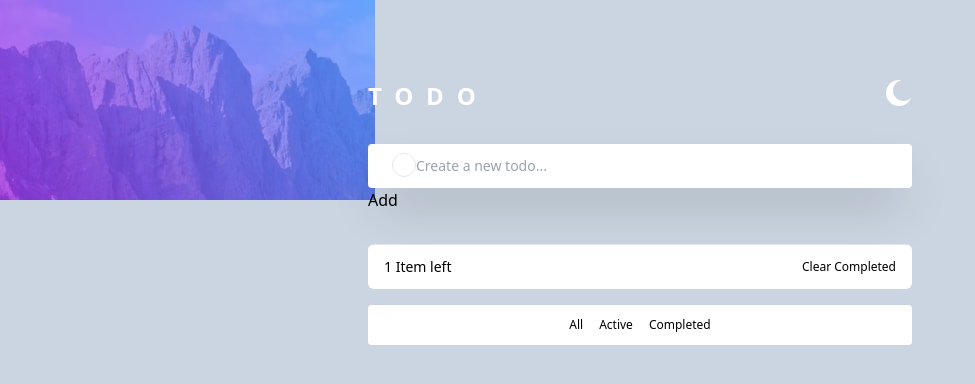
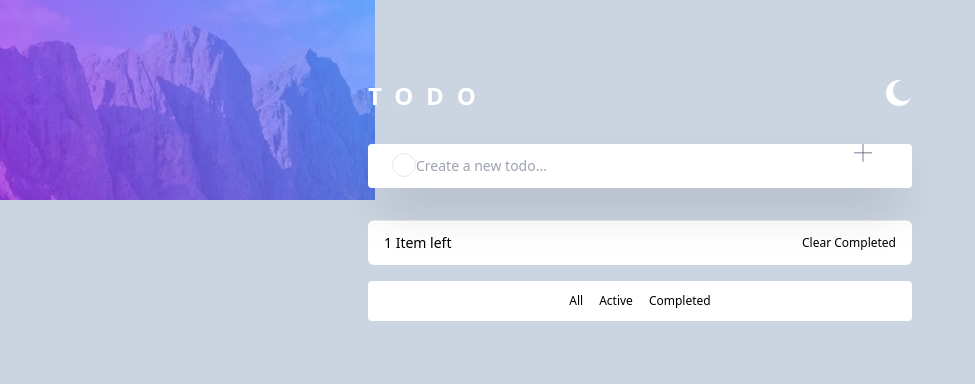
Before and after one commit to Skyz03/React--Todo-App, a React (Create React App) app: page / in a window 1280 px wide. Shown: the top 384 px of the page, without its empty margins (0-975 px from the left). Built offline with nearby package versions, Linux system fonts and the light colour scheme.

Commit message:
Add icon added

```diff
--- a/src/components/InputAdd.jsx
+++ b/src/components/InputAdd.jsx
@@ -1,4 +1,5 @@
 import React from "react";
+import cross from "../img/icon-cross.svg";
 
 const InputAdd = (props) => {
   const [tasks, setTask] = React.useState({
@@ -32,8 +33,12 @@ const InputAdd = (props) => {
             placeholder="Create a new todo..."
             onChange={handleChange}
           />
+          <span className="absolute right-10">
+            <button className="cursor-pointer" onClick={submitTask}>
+              <img className="scale-75 rotate-45" src={cross} alt="cross-img" />
+            </button>
+          </span>
         </label>
-        <button onClick={submitTask}>Add</button>
       </form>
     </div>
   );
```
